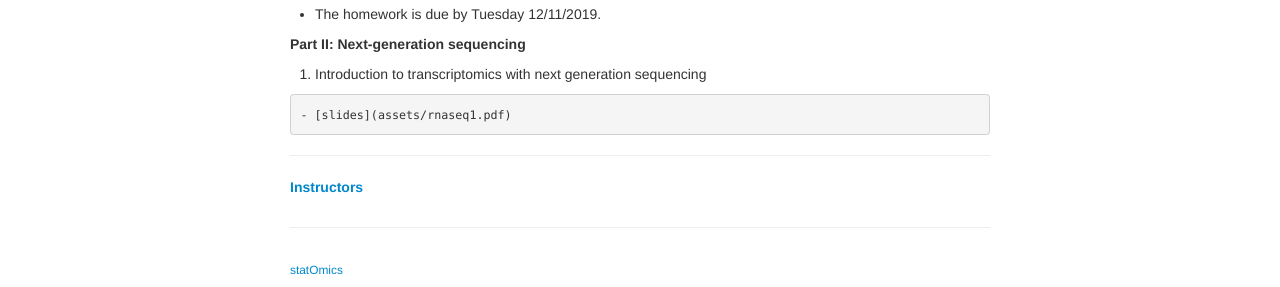
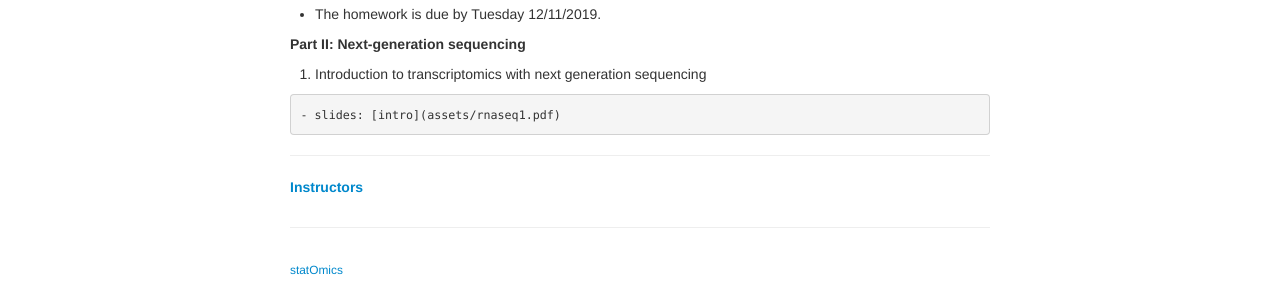
Before and after one commit to statOmics/SGA2019, a Jekyll site: the page built from index.md, in a window 1280 px wide. Shown: the part 1559-1846 px from the top of the page. Built offline with Jekyll 4.4.1, drawn with Linux system fonts in a browser that asks for light colours.

Commit message:
rnaseq1 slides

```diff
--- a/index.md
+++ b/index.md
@@ -70,7 +70,7 @@ The basis concepts may be revisited in the free e-book Practical Regression and
 
   1. Introduction to transcriptomics with next generation sequencing
 
-    - [slides](assets/rnaseq1.pdf)
+    - slides: [intro](assets/rnaseq1.pdf)
 
 ---
 
```
